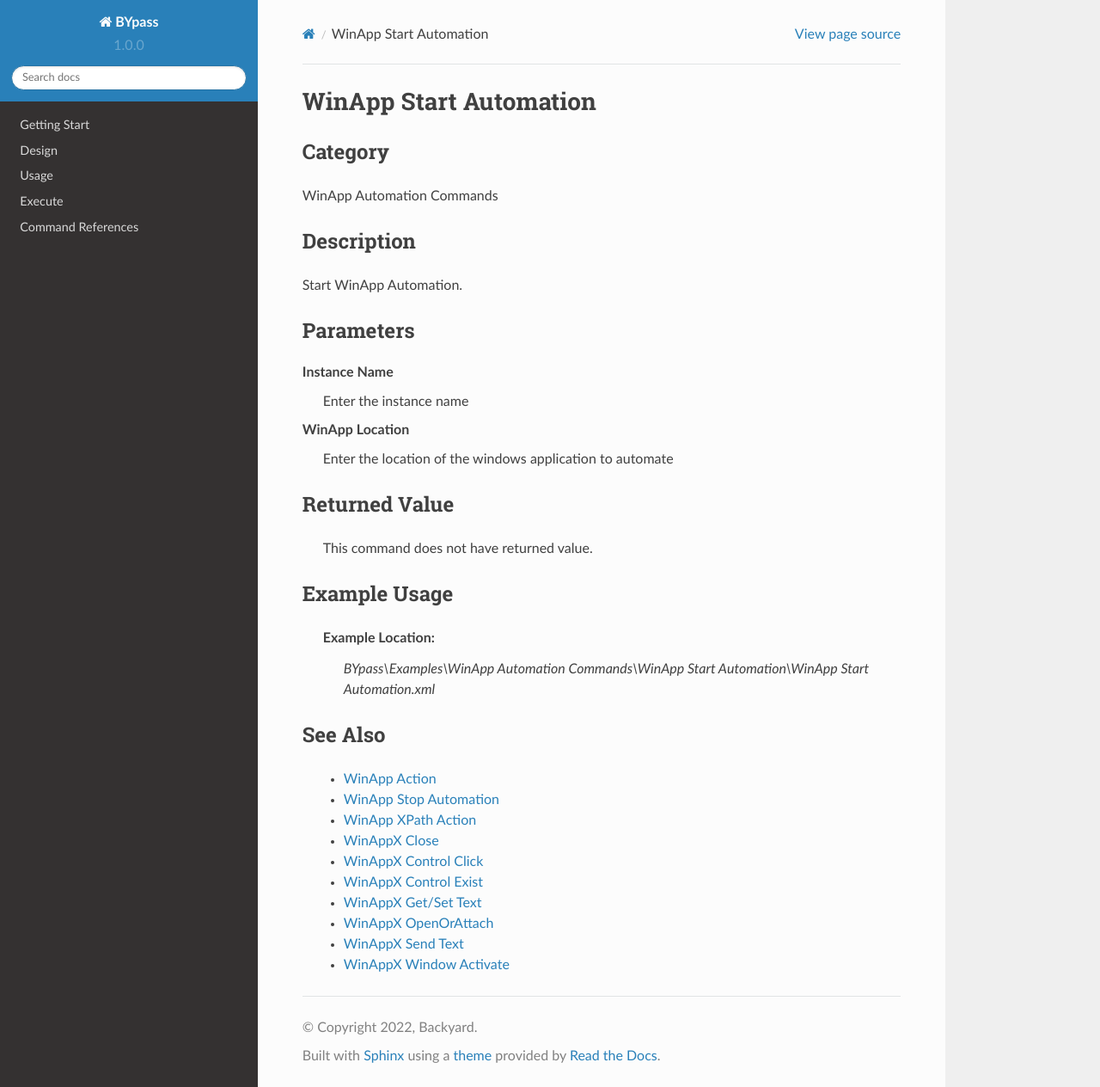
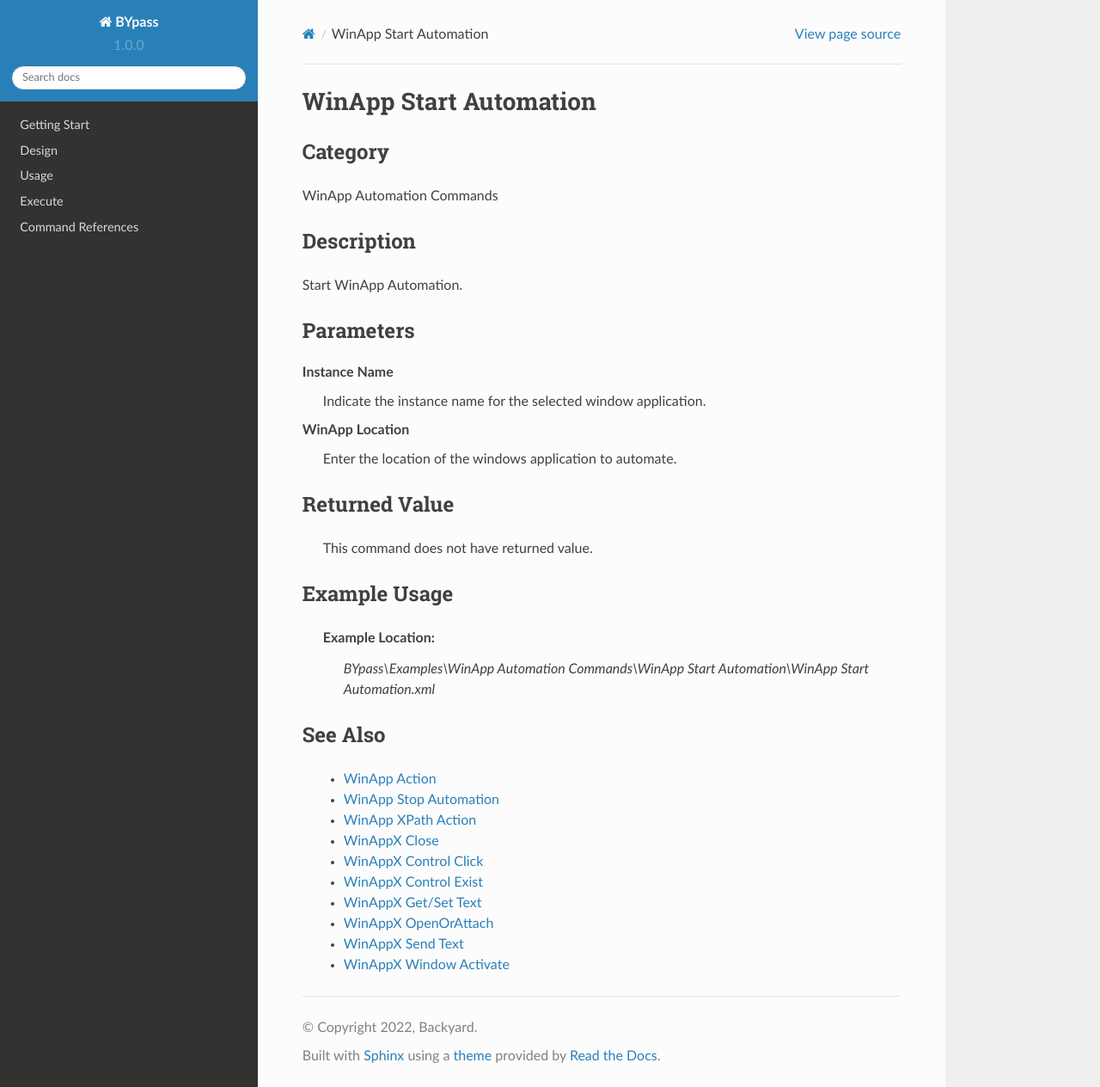
Before and after one commit to stupidmankind/BYpassDoc, a Sphinx documentation site: the page built from docs/source/commands/winappstartautomation.rst, in a window 1280 px wide and 1264 px high. Shown: the whole window at 86% size. Built offline with Sphinx 7.4.7 and the Read the Docs theme 2.0.0, drawn with Linux system fonts in a browser that asks for light colours.

Commit message:
Update winappstartautomation.rst
Edit description

```diff
--- a/docs/source/commands/winappstartautomation.rst
+++ b/docs/source/commands/winappstartautomation.rst
@@ -14,10 +14,10 @@ Parameters
 ----------
 
 **Instance Name**
-	Enter the instance name
+	Indicate the instance name for the selected window application.
 
 **WinApp Location**
-	Enter the location of the windows application to automate
+	Enter the location of the windows application to automate.
 
 
 
```
